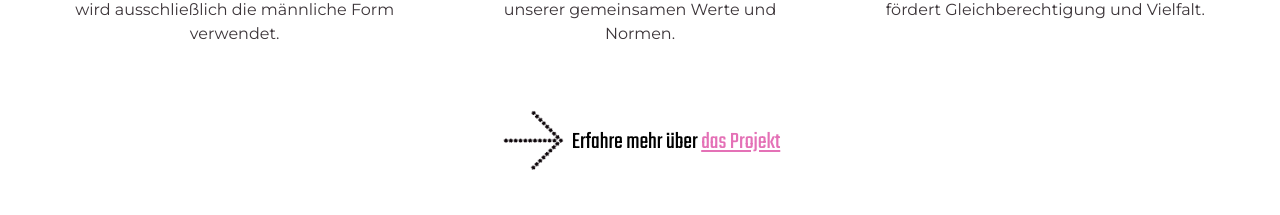
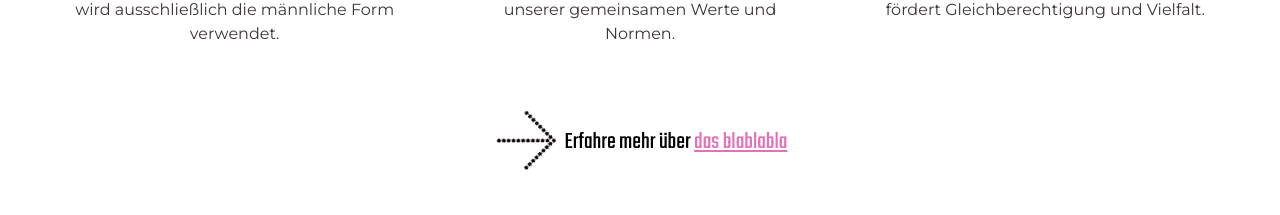
Before and after one commit to feeeliii/grundgesetzt, a React (Vite) app in the folder frontend/: page / in a window 1280 px wide. Shown: the part 1180-1395 px from the top of the page. Built offline with nearby package versions, Linux system fonts and the light colour scheme; no server answers.

Commit message:
Test deployment

```diff
--- a/frontend/src/pages/Home.jsx
+++ b/frontend/src/pages/Home.jsx
@@ -36,7 +36,7 @@ const Home = () => {
             <Navbar />
             <Hero />
             <WhySection introComplete={introComplete} />
-            <LearnMore topic="das Projekt" introComplete={introComplete}/>
+            <LearnMore topic="das blablabla" introComplete={introComplete}/>
             <StatsSection />
             <LearnMore topic="unsere Vorgehensweise" useScrollAnimation />
             <PollSection />
--- a/package.json
+++ b/package.json
@@ -4,7 +4,8 @@
   "description": "",
   "main": "index.js",
   "scripts": {
-    "test": "echo \"Error: no test specified\" && exit 1"
+    "test": "echo \"Error: no test specified\" && exit 1",
+    "deploy": "powershell -ExecutionPolicy Bypass -File ./deploy.ps1 -message"
   },
   "keywords": [],
   "author": "",
```
Also changed, not shown: 1 other file (tests, documents, lock files or other folders).
